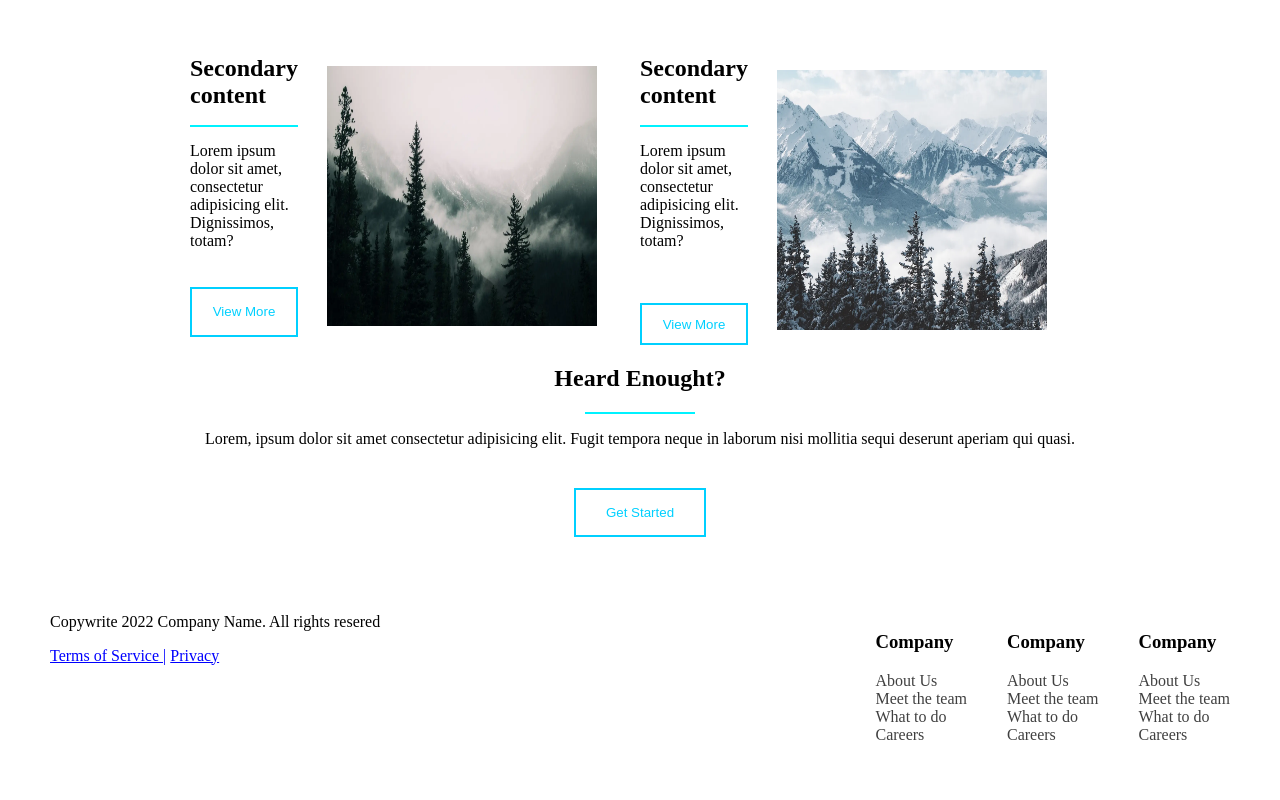
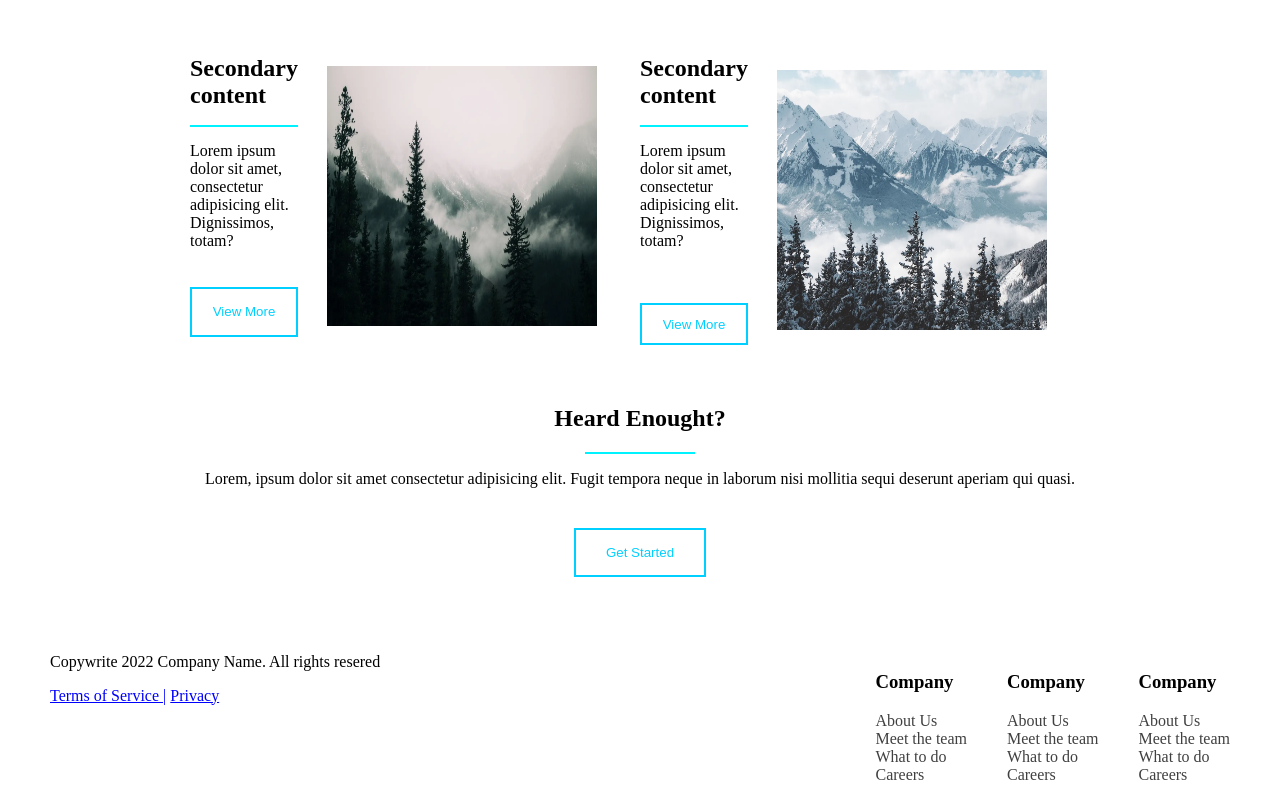
Before and after one commit to KamilKowalczuk/Projekt1, a plain HTML site: page index.html in a window 1280 px wide. Shown: the part 1388-2188 px from the top of the page. Before the commit the page ends 2148 px from the top, so only its background shows below. Drawn offline with Linux system fonts and the light colour scheme.

Commit message:
Update style.css

```diff
--- a/style.css
+++ b/style.css
@@ -219,7 +219,7 @@ header {
 }
 
 .heard{
-  margin: 60px 0 60px 0;
+  margin: 100px 0 60px 0;
 
 }
 .heard h2 {
```
